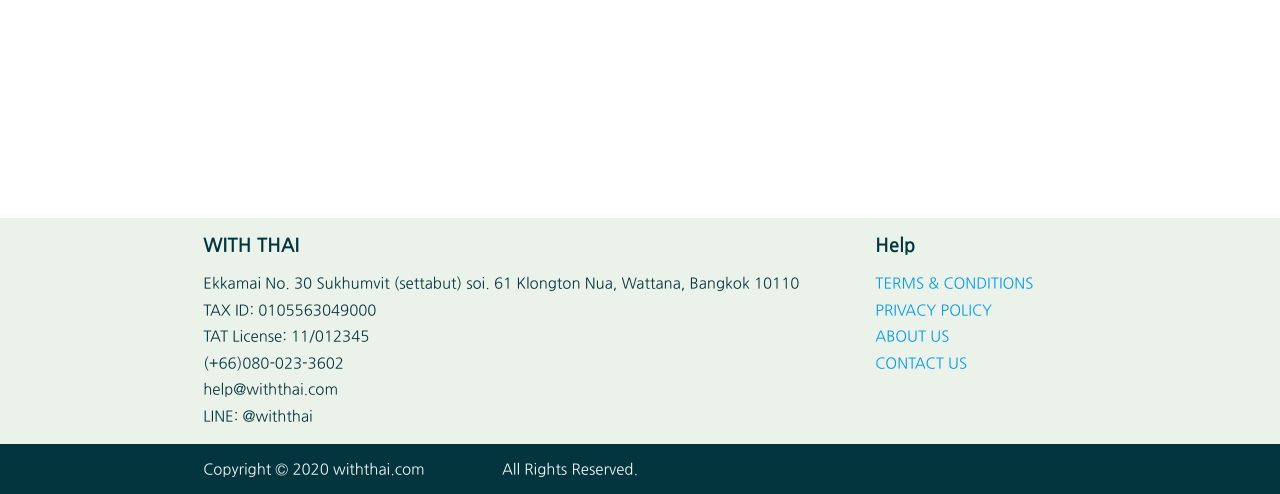
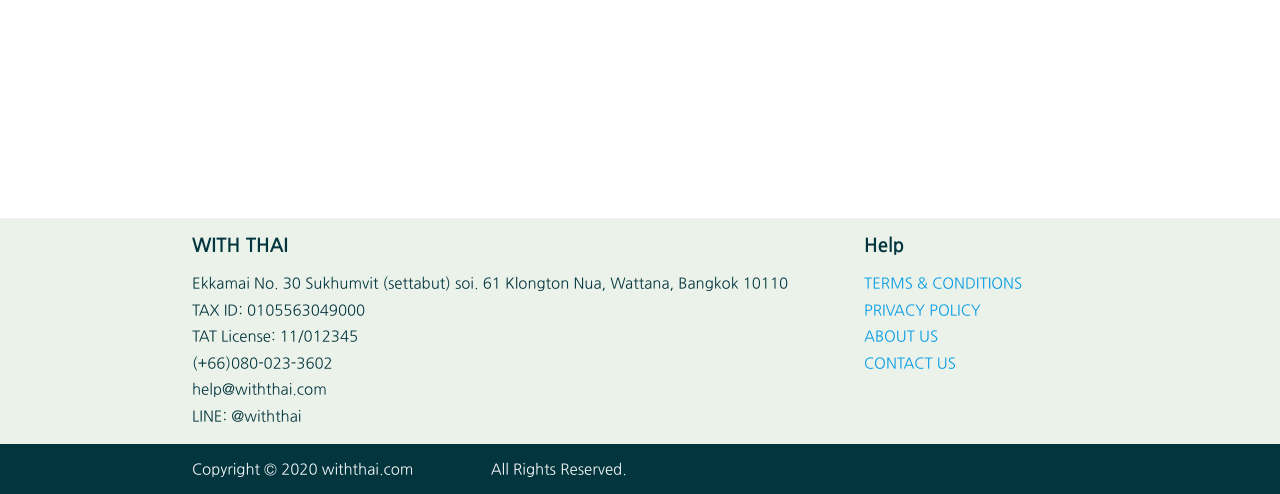
Before and after one commit to pincoin/withthai-old, a Django app: page / in a window 1280 px wide. Shown: the part 2116-2610 px from the top of the page. Run offline with Django 3.2, Linux system fonts and the light colour scheme; parts of the project's set-up code (start-up, migrations or seed data) failed here and were passed over.

Commit message:
- padding fix

```diff
--- a/conf/static/conf/css/main.css
+++ b/conf/static/conf/css/main.css
@@ -37,6 +37,10 @@ body {
     margin: 0;
 }
 
+.page-footer .container .row .col {
+    padding: 0;
+}
+
 .page-footer .container li {
     padding: 2px 0;
 }
```
